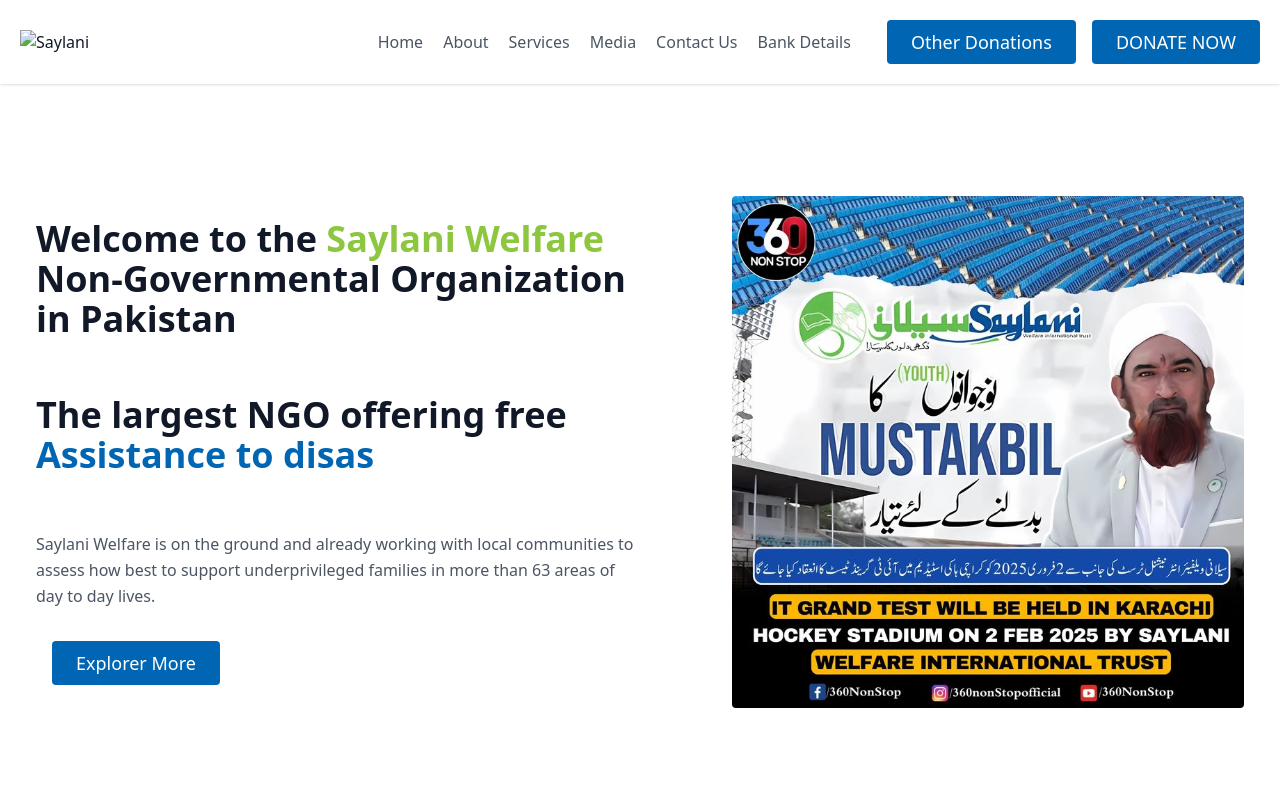
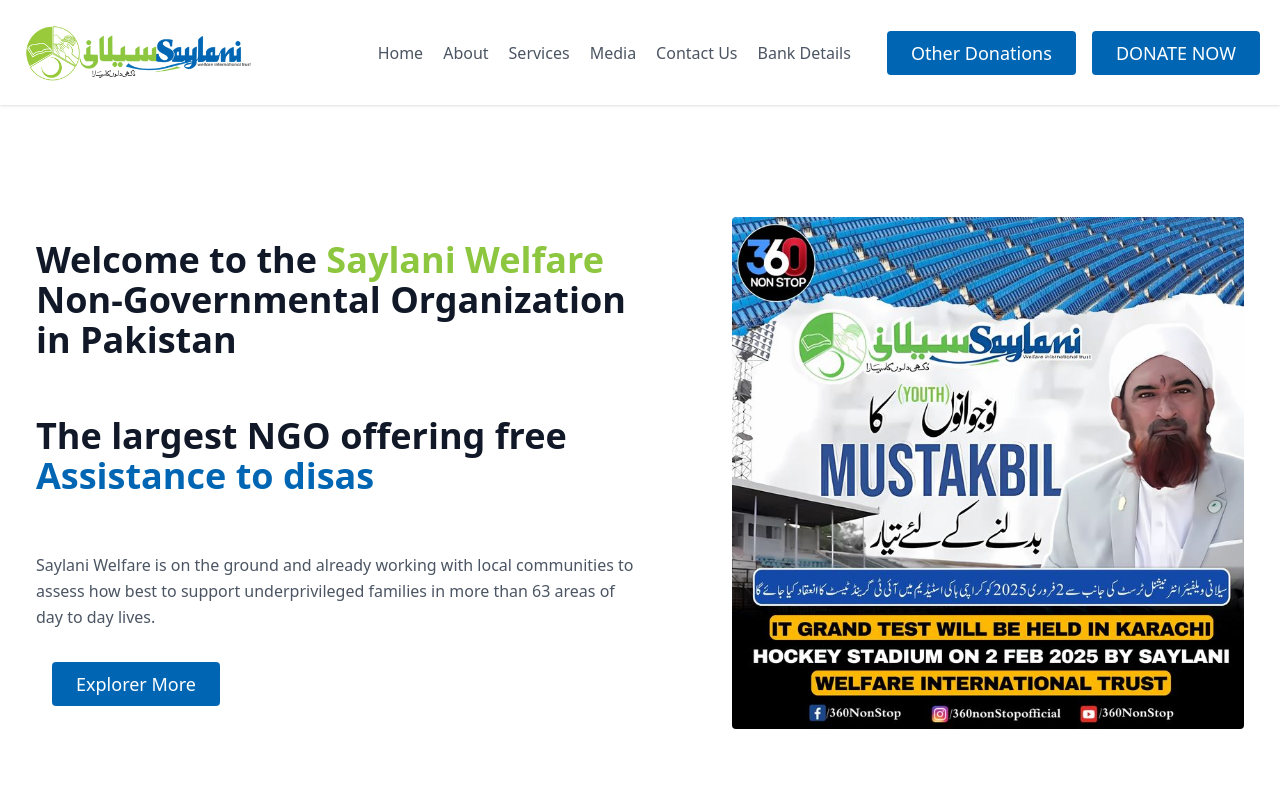
Before and after one commit to Adnan-ai-agents/web-basics, a plain HTML site: page saylani_web_colon/index.html in a window 1280 px wide. Shown: the top 800 px of the page. Drawn offline with nearby package versions, Linux system fonts and the light colour scheme.

Commit message:
Update index.html

```diff
--- a/saylani_web_colon/index.html
+++ b/saylani_web_colon/index.html
@@ -101,7 +101,7 @@
   <header class="shadow text-gray-600 body-font">
     <div class="container mx-auto flex flex-wrap p-5 flex-col md:flex-row items-center">
       <a class="flex title-font font-medium items-center text-gray-900 mb-4 md:mb-0">
-        <img class="h-13 w-60 " src="./saylani_web_colon/saylani logo.png" alt="Saylani">
+        <img class="h-13 w-60 " src="./saylani logo.png" alt="Saylani">
       </a>
       <nav class="md:ml-auto flex flex-wrap items-center text-base justify-center" onclick="setActive(event)">
         <a class="mr-5 hover:text-gray-900">Home</a>
```
